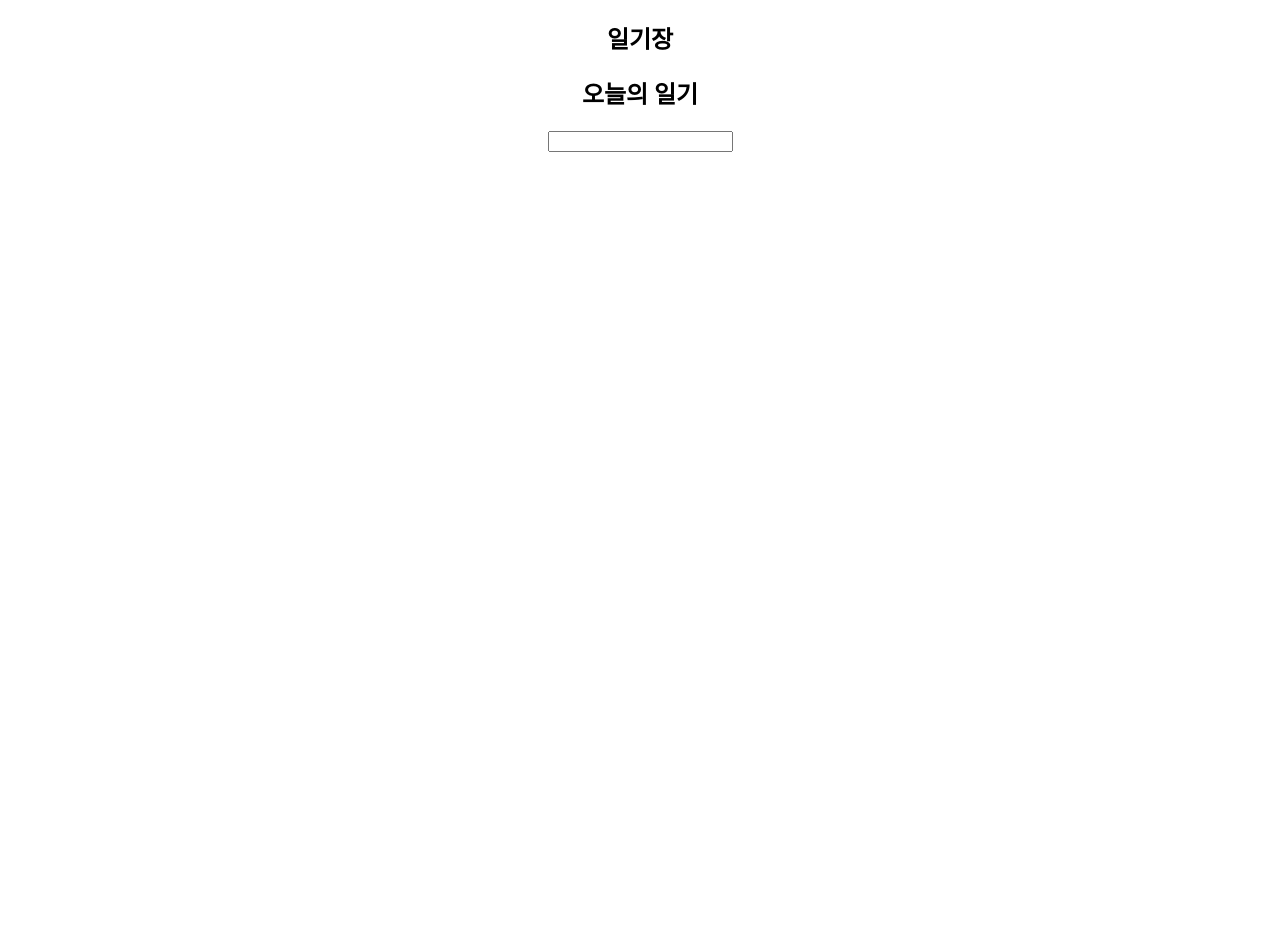
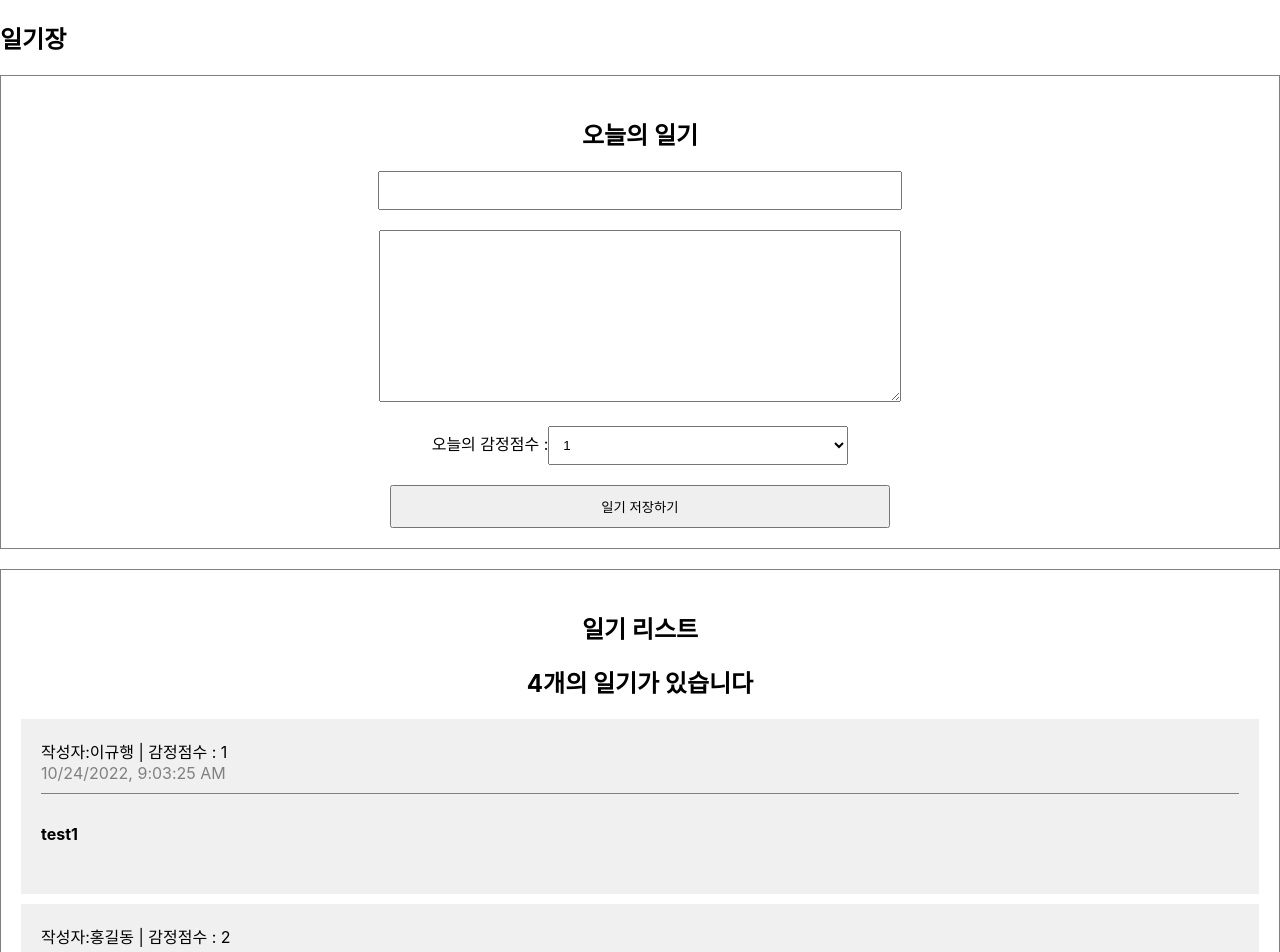
Before and after one commit to Leegyuhaeng/reactStart, a React (Create React App) app: page / in a window 1280 px wide. Shown: the top 952 px of the page. Before the commit the page ends 800 px from the top, so only its background shows below. Built offline with nearby package versions, Linux system fonts and the light colour scheme.

Commit message:
react Diart List,Item

```diff
--- a/src/App.css
+++ b/src/App.css
@@ -1,38 +1,55 @@
-.App {
-  text-align: center;
+.DiaryEditor {
+    border: 1px solid gray;
+    text-align: center;
+    padding: 20px;
+}
+.DiaryEditor input,textarea {
+    margin-bottom: 20px;
+    width: 500px;
+    padding: 10px;
+}
+.DiaryEditor textarea {
+    height: 150px;
+}
+.DiaryEditor select {
+    width: 300px;
+    padding: 10px;
+    margin-bottom: 20px;
+}
+.DiaryEditor button {
+    width: 500px;
+    padding: 10px;
+    cursor: pointer;
 }
 
-.App-logo {
-  height: 40vmin;
-  pointer-events: none;
+/*  List    */
+
+.DiaryList {
+    border: 1px solid gray;
+    padding: 20px;
+    margin-top: 20px;
+}
+.DiaryList h2 {
+    text-align: center;
+}
+/*item*/
+
+.DiaryItem {
+    background-color: rgb(240,240,240);
+    margin-bottom: 10px;
+    padding: 20px;
 }
 
-@media (prefers-reduced-motion: no-preference) {
-  .App-logo {
-    animation: App-logo-spin infinite 20s linear;
-  }
+.DiaryItem .info {
+    border-bottom: 1px solid gray;
+    padding-bottom: 10px;
+    margin-bottom: 10px;
 }
-
-.App-header {
-  background-color: #282c34;
-  min-height: 100vh;
-  display: flex;
-  flex-direction: column;
-  align-items: center;
-  justify-content: center;
-  font-size: calc(10px + 2vmin);
-  color: white;
+.DiaryItem .date {
+    color: gray;
 }
-
-.App-link {
-  color: #61dafb;
+.DiaryItem  .content {
+    font-weight: bold;
+    margin-bottom: 30px;
+    margin-top: 30px;
 }
-
-@keyframes App-logo-spin {
-  from {
-    transform: rotate(0deg);
-  }
-  to {
-    transform: rotate(360deg);
-  }
-}
--- a/src/App.js
+++ b/src/App.js
@@ -1,11 +1,60 @@
 import "./App.css";
 import DiaryEditor from "./DiaryEditor";
+import DiaryList from "./DiaryList";
+// import { useRef, useState } from "react";
+
+const dummyList = [
+  {
+    id: 1,
+    author: "이규행",
+    content: "test1",
+    emotion: 1,
+    created_date: new Date().getTime(),
+  },
+  {
+    id: 2,
+    author: "홍길동",
+    content: "test2",
+    emotion: 2,
+    created_date: new Date().getTime(),
+  },
+  {
+    id: 3,
+    author: "임꺽정",
+    content: "test3",
+    emotion: 3,
+    created_date: new Date().getTime(),
+  },
+  {
+    id: 4,
+    author: "이순신",
+    content: "test4",
+    emotion: 4,
+    created_date: new Date().getTime(),
+  },
+];
 
 function App() {
+  // const [data, setDate] = useState([]);
+  // const dateId = useRef(0);
+  // console.log("dateId===>", dateId);
+  // const onCreate = (data) => {
+  //   const created_date = new Date().getTime();
+  //   const newItem = {
+  //     author: data.author,
+  //     content: data.content,
+  //     emotion: data.emotion,
+  //     created_date,
+  //     id: dateId.current,
+  //   };
+  //   dateId.current++;
+  // };
+
   return (
     <div className="App">
       <h2>일기장</h2>
       <DiaryEditor />
+      <DiaryList list={dummyList} />
     </div>
   );
 }
--- a/src/DiaryEditor.js
+++ b/src/DiaryEditor.js
@@ -1,18 +1,75 @@
-import { useState } from "react";
+import { useRef, useState } from "react";
 
 const DiaryEditor = () => {
-  const [author, setAuthor] = useState("");
+  const authorInput = useRef();
+  const contentInput = useRef();
+
+  const [state, setState] = useState({
+    author: "",
+    content: "",
+    emotion: 1,
+  });
+
+  // console.log("test==>", state, setState);
+  // const [author, setAuthor] = useState("");
+  // const [content, setContent] = useState("");
+
+  const handleChangeEvent = (e) => {
+    setState({
+      ...state,
+      [e.target.id]: e.target.value,
+    });
+  };
+
+  const handleSubmit = () => {
+    if (state.author.length < 1) {
+      authorInput.current.focus();
+      return;
+    }
+    if (state.content.length < 5) {
+      contentInput.current.focus();
+      return;
+    }
+    console.log(state);
+    alert("저장성공");
+  };
+
   return (
     <div className="DiaryEditor">
       <h2>오늘의 일기</h2>
       <div>
         <input
+          ref={authorInput}
+          id="author"
           type="text"
-          value={author}
-          onChange={(e) => {
-            console.log(e);
-          }}
+          value={state.author}
+          onChange={handleChangeEvent}
         />
+        <div>
+          <textarea
+            ref={contentInput}
+            id="content"
+            value={state.content}
+            onChange={handleChangeEvent}
+          />
+        </div>
+        <div>
+          오늘의 감정점수 :
+          <select
+            id="emotion"
+            value={state.emotion}
+            onChange={handleChangeEvent}
+          >
+            <option value={1}>1</option>
+            <option value={2}>2</option>
+            <option value={3}>3</option>
+            <option value={4}>4</option>
+            <option value={5}>5</option>
+          </select>
+        </div>
+        <div>
+          <button onClick={handleSubmit}>일기 저장하기</button>
+        </div>
       </div>
     </div>
   );
--- /dev/null
+++ b/src/DiaryItem.js
@@ -0,0 +1,18 @@
+const DiaryItem = (data) => {
+  return (
+    <div className="DiaryItem">
+      <div className="info">
+        <span>
+          작성자:{data.author} | 감정점수 : {data.emotion}
+        </span>
+        <br />
+        <span className="date">
+          {new Date(data.created_date).toLocaleString()}
+        </span>
+      </div>
+      <div className="content">{data.content}</div>
+    </div>
+  );
+};
+
+export default DiaryItem;
--- /dev/null
+++ b/src/DiaryList.js
@@ -0,0 +1,21 @@
+import DiaryItem from "./DiaryItem";
+
+const DiaryList = ({ list }) => {
+  // list.sort((a, b) => b.id - a.id);
+  // console.log(list);
+  return (
+    <div className="DiaryList">
+      <h2>일기 리스트</h2>
+      <h2>{list.length}개의 일기가 있습니다</h2>
+      <div>
+        {list.map((data) => (
+          <DiaryItem key={data.id} {...data} />
+        ))}
+      </div>
+    </div>
+  );
+};
+DiaryList.defaultProps = {
+  list: [],
+};
+export default DiaryList;
```
